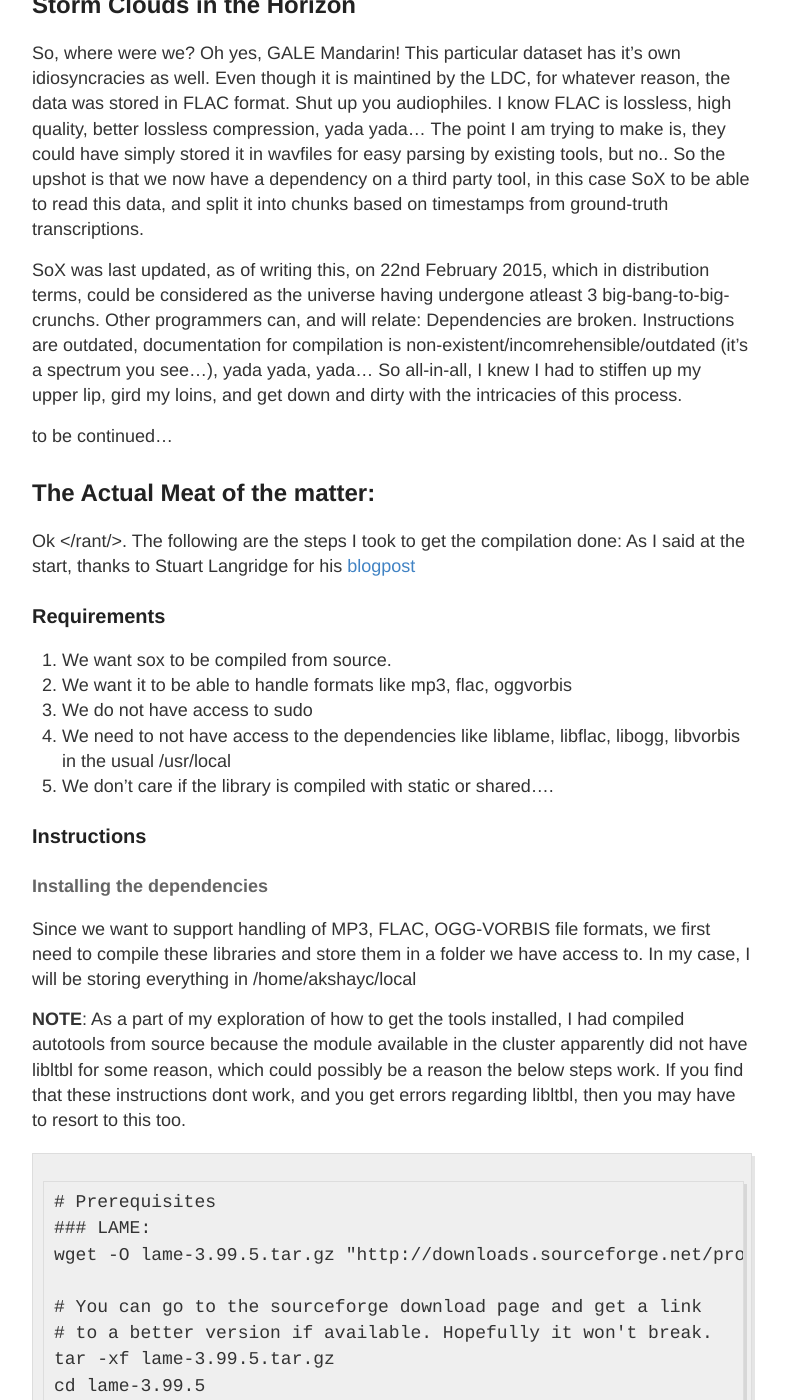
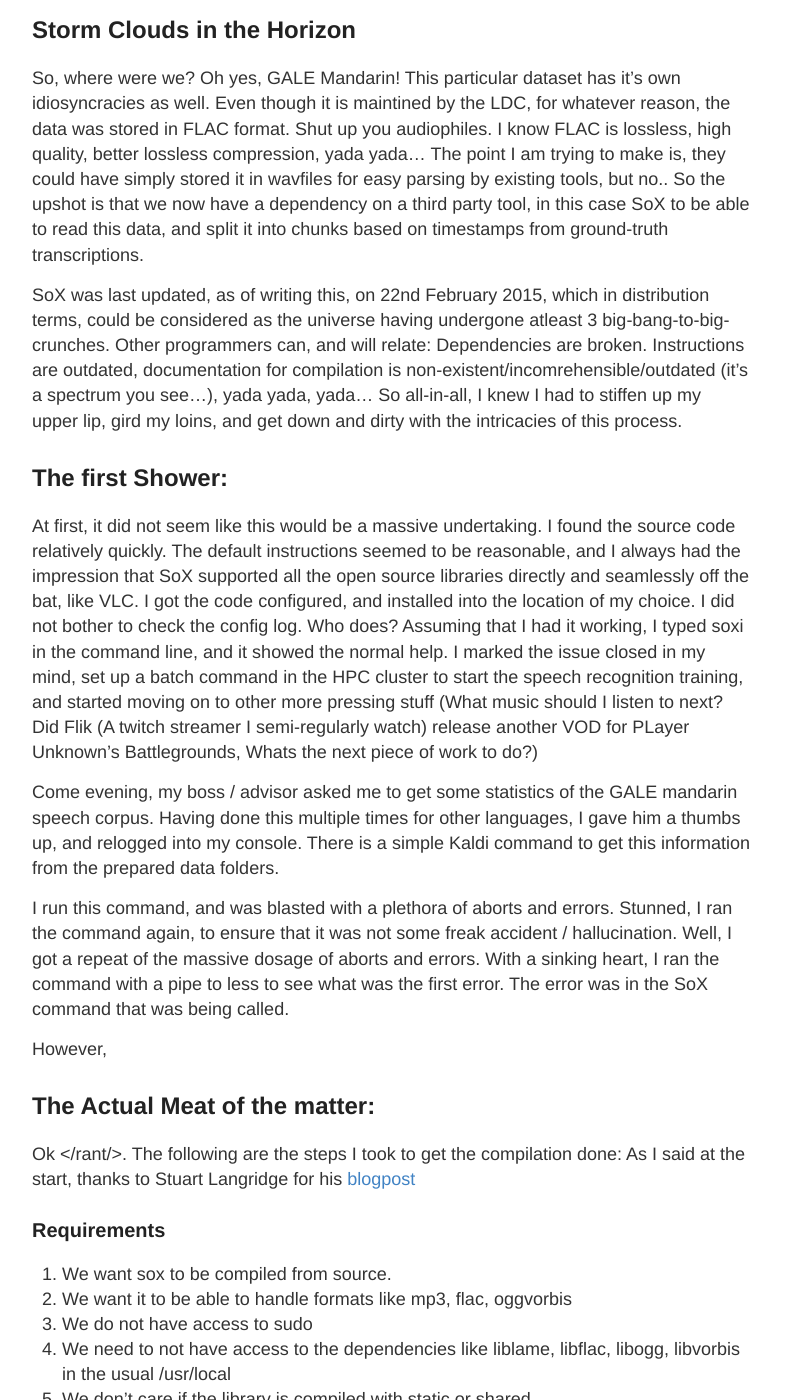
Before and after one commit to akshayc11/blog, a Jekyll site: the page built from _posts/2017-06-09-build-sox-from-scratch.md, in a window 1280 px wide and 1400 px high, scrolled down 1815 px. Shown: the whole window, without its empty margins (248-1034 px from the left). Built offline with Jekyll 4.4.1, drawn with Linux system fonts in a browser that asks for light colours.

Commit message:
new post

```diff
--- a/_posts/2017-06-09-build-sox-from-scratch.md
+++ b/_posts/2017-06-09-build-sox-from-scratch.md
@@ -32,10 +32,16 @@
 
 So, where were we? Oh yes, GALE Mandarin! This particular dataset has it's own idiosyncracies as well. Even though it is maintined by the LDC, for whatever reason, the data was stored in FLAC format. Shut up you audiophiles. I know FLAC is lossless, high quality, better lossless compression, yada yada... The point I am trying to make is, they could have simply stored it in wavfiles for easy parsing by existing tools, but no.. So the upshot is that we now have a dependency on a third party tool, in this case SoX to be able to read this data, and split it into chunks based on timestamps from ground-truth transcriptions.
 
-SoX was last updated, as of writing this, on 22nd February 2015, which in distribution terms, could be considered as the universe having undergone atleast 3 big-bang-to-big-crunchs. Other programmers can, and will relate: Dependencies are broken. Instructions are outdated, documentation for compilation is non-existent/incomrehensible/outdated (it's a spectrum you see...), yada yada, yada...  So all-in-all, I knew I had to stiffen up my upper lip, gird my loins, and get down and dirty with the intricacies of this process.
+SoX was last updated, as of writing this, on 22nd February 2015, which in distribution terms, could be considered as the universe having undergone atleast 3 big-bang-to-big-crunches. Other programmers can, and will relate: Dependencies are broken. Instructions are outdated, documentation for compilation is non-existent/incomrehensible/outdated (it's a spectrum you see...), yada yada, yada...  So all-in-all, I knew I had to stiffen up my upper lip, gird my loins, and get down and dirty with the intricacies of this process.
 
-to be continued...
+## The first Shower:
+At first, it did not seem like this would be a massive undertaking. I found the source code relatively quickly. The default instructions seemed to be reasonable, and I always had the impression that SoX supported all the open source libraries directly and seamlessly off the bat, like VLC. I got the code configured, and installed into the location of my choice. I did not bother to check the config log. Who does? Assuming that I had it working, I typed soxi in the command line, and it showed the normal help. I marked the issue closed in my mind, set up a batch command in the HPC cluster to start the speech recognition training, and started moving on to other more pressing stuff (What music should I listen to next? Did Flik (A twitch streamer I semi-regularly watch) release another VOD for PLayer Unknown's Battlegrounds, Whats the next piece of work to do?)
 
+Come evening, my boss / advisor asked me to get some statistics of the GALE mandarin speech corpus. Having done this multiple times for other languages, I gave him a thumbs up, and relogged into my console. There is a simple Kaldi command to get this information from the prepared data folders.
+
+I run this command, and was blasted with a plethora of aborts and errors. Stunned, I ran the command again, to ensure that it was not some freak accident / hallucination. Well, I got a repeat of the massive dosage of aborts and errors. With a sinking heart, I ran the command with a pipe to less to see what was the first error. The error was in the SoX command that was being called.
+
+However,
 ## The Actual Meat of the matter:
 
 Ok \</rant/>. The following are the steps I took to get the compilation done:
```
Also changed, not shown: _posts/2017-06-12-installing-perl-modules-to-custom-location.md (added, +34 -0 lines).
